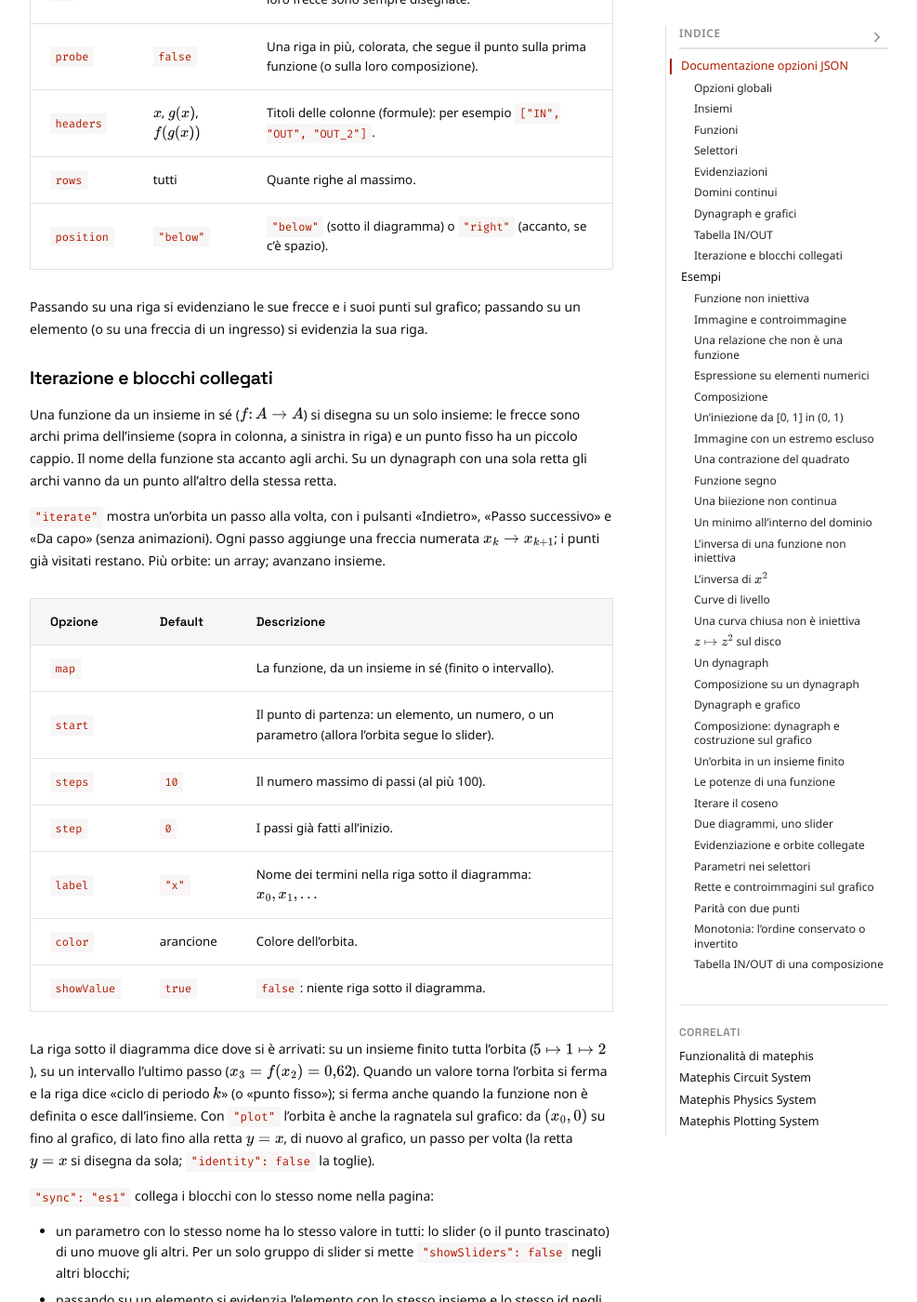
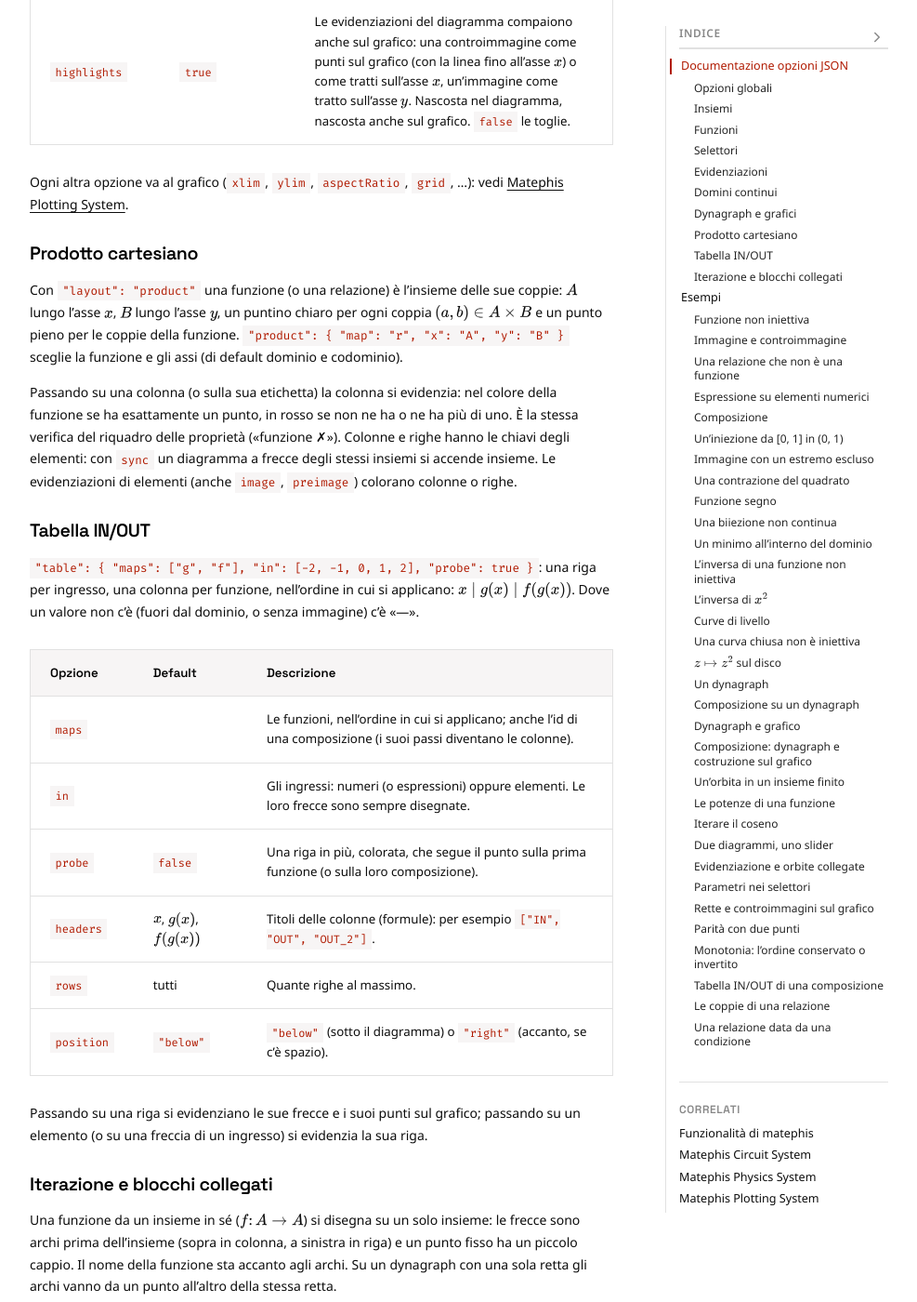
Before and after one commit to Bradwave/matephis, a Jekyll site: the page built from _notes/Public/test-sets.md, in a window 1280 px wide and 1400 px high, scrolled down 9419 px. Shown: the whole window at 93% size, without its empty margins (146-1133 px from the left). Built offline with Jekyll 4.4.1, drawn with Linux system fonts in a browser that asks for light colours; some of the changed text lies outside the part shown.

Commit message:
Sets: A × B as a grid of pairs, and relations given by a condition
"layout": "product" with "product": { "map": "r" } draws every pair as a
faint dot and the map's pairs as marks. Hovering a column outlines it in
the map's colour with one mark, in red with none or several (the same
check as the properties badge). Columns and rows use the elements' hover
keys, so "sync" with an arrow diagram lights both. Highlights shade
columns or rows. A map key "where": "x < y" gives a relation by a
condition between sets of numbers.

Co-Authored-By: Claude Opus 5.5 <noreply@anthropic.com>

````diff
--- a/_layouts/Post.html
+++ b/_layouts/Post.html
@@ -39,7 +39,7 @@
     <link href="{{ site.baseurl }}/assets/css/matephis-physics.css?v=0.9" rel="stylesheet" />
     {%- endif -%}
     {%- if page.sets -%}
-    <link href="{{ site.baseurl }}/assets/css/matephis-sets.css?v=0.7" rel="stylesheet" />
+    <link href="{{ site.baseurl }}/assets/css/matephis-sets.css?v=0.8" rel="stylesheet" />
     {%- endif -%}
     {%- if page.circuit -%}
     <link href="{{ site.baseurl }}/assets/css/matephis-circuit.css?v=1.1" rel="stylesheet" />
--- a/_notes/Public/test-sets.md
+++ b/_notes/Public/test-sets.md
@@ -23,7 +23,8 @@ Questa pagina serve come test e documentazione per il sistema di diagrammi di in
 | `controls` | Array | | Pulsanti, come nelle scene di fisica: `reveal` mostra selettori o evidenziazioni nascosti, `toggle` cambia un parametro. |
 | `probe` | Object/Array | | Punto su un dominio continuo, con la freccia verso la sua immagine (vedi «Domini continui»). |
 | `params`, `animate` | | | Slider, come nei grafici. Usabili negli estremi degli intervalli e nelle espressioni. |
-| `layout` | `"row"`/`"column"` | `"row"` | Insiemi affiancati (elementi in colonna) o uno sotto l'altro (elementi in riga). |
+| `layout` | `"row"`/`"column"`/`"product"` | `"row"` | Insiemi affiancati (elementi in colonna), uno sotto l'altro (elementi in riga), o il prodotto cartesiano $A \times B$ come griglia di coppie (vedi «Prodotto cartesiano»). |
+| `product` | Object | | Con `"layout": "product"`: `{ "map": "r", "x": "A", "y": "B" }`. |
 | `dynagraph` | Boolean/Object | | Dynagraph: gli intervalli diventano rette parallele una sotto l'altra, con la stessa scala, tacche e numeri (vedi «Dynagraph e grafici»). |
 | `plot` | Object | | Il grafico delle funzioni accanto (o sotto) al diagramma, collegato al punto (vedi «Dynagraph e grafici»). |
 | `iterate` | Object/Array | | Orbita di un punto, un passo alla volta: $x_0, f(x_0), f(f(x_0)), \dots$ (vedi «Iterazione e blocchi collegati»). |
@@ -61,6 +62,7 @@ Un elemento con un valore numerico (`"2"`, oppure `{ "id": "a", "value": 2 }`) p
 | `pairs` | Coppie `{ "a_1": "b_1" }`; un array (`{ "a_1": ["b_1", "b_2"] }`) dà una relazione che non è una funzione, e il motore lo segnala. |
 | `expr` | Espressione in `x` (e `y` nel piano); due espressioni `["…", "…"]` per un codominio nel piano. Su insiemi finiti usa i valori numerici degli elementi. Ammette confronti e l'operatore ternario (`x < 0 ? -x : x^2`). |
 | `piecewise` | Funzione a tratti: `[{ "on": "(-inf, 0)", "expr": "-x" }, { "on": 0, "expr": "0" }, { "on": "(0, +inf)", "expr": "1" }]`. Ogni tratto vale su un intervallo (`on`, oppure un numero per un solo punto) o dove vale una condizione (`if`: `"x^2 + y^2 < 1"`, anche nel piano); un tratto senza `on` e `if` vale ovunque altrove. Si usa il primo tratto che vale; dove non ne vale nessuno la funzione non è definita (e il motore lo segnala). Immagine, controimmagine e iniettività tengono conto dei salti tra un tratto e l'altro. |
+| `where` | Relazione data da una condizione su $(x, y)$: `"x + y == 3"`, `"x < y"`. Tra insiemi di numeri di cui si possono elencare gli elementi (finiti, interi). |
 | `compose` | `["f", "g"]` è $g \circ f$: prima `f`, poi `g`. Il motore controlla che il codominio di `f` sia il dominio di `g`. |
 | `iterate` | `["f", 3]` è $f^3 = f \circ f \circ f$; il numero può essere un parametro (`["f", "n"]`, intero da 0 a 50) e allora cambia con lo slider. `f` deve andare da un insieme in sé; $f^0$ è l'identità. Etichetta di default $f^{3}$ (con il valore attuale di $n$). Le sue frecce si vedono come quelle di una funzione qualsiasi. |
 | `inverse` | `"f"`: l'inversa di `f`, dal codominio al dominio di `f` (non servono `from` e `to`; etichetta di default $f^{-1}$). Ogni valore va nei punti dove `f` lo assume: se `f` non è biiettiva l'inversa è una relazione e il riquadro delle proprietà lo spiega. Le sue frecce si curvano per non coprire quelle di `f`. Per funzioni tra insiemi finiti e intervalli. |
@@ -141,6 +143,12 @@ Il valore va nel disegno, sopra la freccia, oppure in una riga sotto il diagramm
 | `highlights` | `true` | Le evidenziazioni del diagramma compaiono anche sul grafico: una controimmagine come punti sul grafico (con la linea fino all'asse $x$) o come tratti sull'asse $x$, un'immagine come tratto sull'asse $y$. Nascosta nel diagramma, nascosta anche sul grafico. `false` le toglie. |
 
 Ogni altra opzione va al grafico (`xlim`, `ylim`, `aspectRatio`, `grid`, …): vedi [Matephis Plotting System](/notes/test-plot).
+
+### Prodotto cartesiano
+
+Con `"layout": "product"` una funzione (o una relazione) è l'insieme delle sue coppie: $A$ lungo l'asse $x$, $B$ lungo l'asse $y$, un puntino chiaro per ogni coppia $(a, b) \in A \times B$ e un punto pieno per le coppie della funzione. `"product": { "map": "r", "x": "A", "y": "B" }` sceglie la funzione e gli assi (di default dominio e codominio).
+
+Passando su una colonna (o sulla sua etichetta) la colonna si evidenzia: nel colore della funzione se ha esattamente un punto, in rosso se non ne ha o ne ha più di uno. È la stessa verifica del riquadro delle proprietà («funzione ✗»). Colonne e righe hanno le chiavi degli elementi: con `sync` un diagramma a frecce degli stessi insiemi si accende insieme. Le evidenziazioni di elementi (anche `image`, `preimage`) colorano colonne o righe.
 
 ### Tabella IN/OUT
 
@@ -718,3 +726,41 @@ Prima $g(x) = x + 1$, poi $f(x) = x^2$. Passa su una riga: si accendono le sue f
   "plot": { "maps": ["g", "f"], "position": "below" }
 }
 ```
+
+### Le coppie di una relazione
+
+Le stesse coppie come frecce e come punti della griglia (i due blocchi hanno `"sync": "pairs"`). Passa su $2$: due punti nella colonna, in rosso; su $3$: nessuno. Passando su un elemento nel diagramma a frecce si accende la sua colonna.
+
+```sets
+{
+  "sync": "pairs",
+  "sets": [{ "id": "A", "elements": ["1", "2", "3"] }, { "id": "B", "elements": ["a", "b", "c"] }],
+  "maps": [{ "id": "r", "from": "A", "to": "B", "pairs": { "1": "a", "2": ["a", "c"] } }],
+  "show": ["properties(r)"]
+}
+```
+
+```sets
+{
+  "sync": "pairs",
+  "layout": "product",
+  "sets": [{ "id": "A", "elements": ["1", "2", "3"] }, { "id": "B", "elements": ["a", "b", "c"] }],
+  "maps": [{ "id": "r", "from": "A", "to": "B", "pairs": { "1": "a", "2": ["a", "c"] } }],
+  "product": { "map": "r" }
+}
+```
+
+### Una relazione data da una condizione
+
+$x < y$ su $A = \lbrace 1, 2, 3, 4\rbrace $: ogni colonna ha i punti sopra la diagonale; $4$ non ne ha nessuno.
+
+```sets
+{
+  "layout": "product",
+  "sets": [{ "id": "A", "elements": ["1", "2", "3", "4"] }, { "id": "B", "label": "A", "elements": ["1", "2", "3", "4"] }],
+  "maps": [{ "id": "r", "from": "A", "to": "B", "where": "x < y" }],
+  "product": { "map": "r" },
+  "highlights": [{ "set": "A", "elements": ["4"], "color": "red", "label": "4" }],
+  "show": ["properties(r)"]
+}
+```
--- a/assets/css/matephis-sets.css
+++ b/assets/css/matephis-sets.css
@@ -412,3 +412,48 @@
 [data-theme="dark"] .matephis-sets-table tbody tr.mps-lit {
   background: rgba(255, 107, 107, 0.12);
 }
+
+/* ==========================================================================
+   A × B as a grid of pairs ("layout": "product")
+   ========================================================================== */
+
+.matephis-sets-svg .mps-cell {
+  fill: var(--sets-soft);
+  opacity: 0.55;
+}
+
+.matephis-sets-svg .mps-pair {
+  stroke: var(--bg, #fff);
+  stroke-width: 1.5px;
+}
+
+.matephis-sets-svg .mps-col,
+.matephis-sets-svg .mps-row {
+  fill: transparent;
+  stroke: none;
+  pointer-events: all;
+  outline: none;
+}
+
+/* A column lit by hover: the map's colour with one mark, red with none or several */
+.matephis-sets-svg .mps-col.mps-lit,
+.matephis-sets-svg .mps-row.mps-lit {
+  fill: var(--mps-col);
+  fill-opacity: 0.1;
+  stroke: var(--mps-col);
+  stroke-width: 1.6px;
+}
+
+.matephis-sets-svg .mps-col.is-bad.mps-lit {
+  fill-opacity: 0.14;
+  stroke-width: 2.2px;
+}
+
+.matephis-sets-svg .mps-axis-label {
+  pointer-events: all;
+}
+
+.matephis-sets-svg .mps-band-rect {
+  fill-opacity: 0.16;
+  stroke-width: 1.4px;
+}
````
Also changed, not shown: other parts of _notes/Public/test-sets.md (+2 -2 lines), assets/js/matephis-sets-src/core/config.js (+5 -4 lines), assets/js/matephis-sets-src/core/model.js (+24 -2 lines), assets/js/matephis-sets-src/core/scene.js (+19 -7 lines), assets/js/matephis-sets-src/render/highlights.js (+14 -2 lines), assets/js/matephis-sets-src/render/product.js (added, +160 -0 lines), tests/sets-model.test.js (+15 -0 lines), assets/js/matephis-sets.js, 1 other file.
